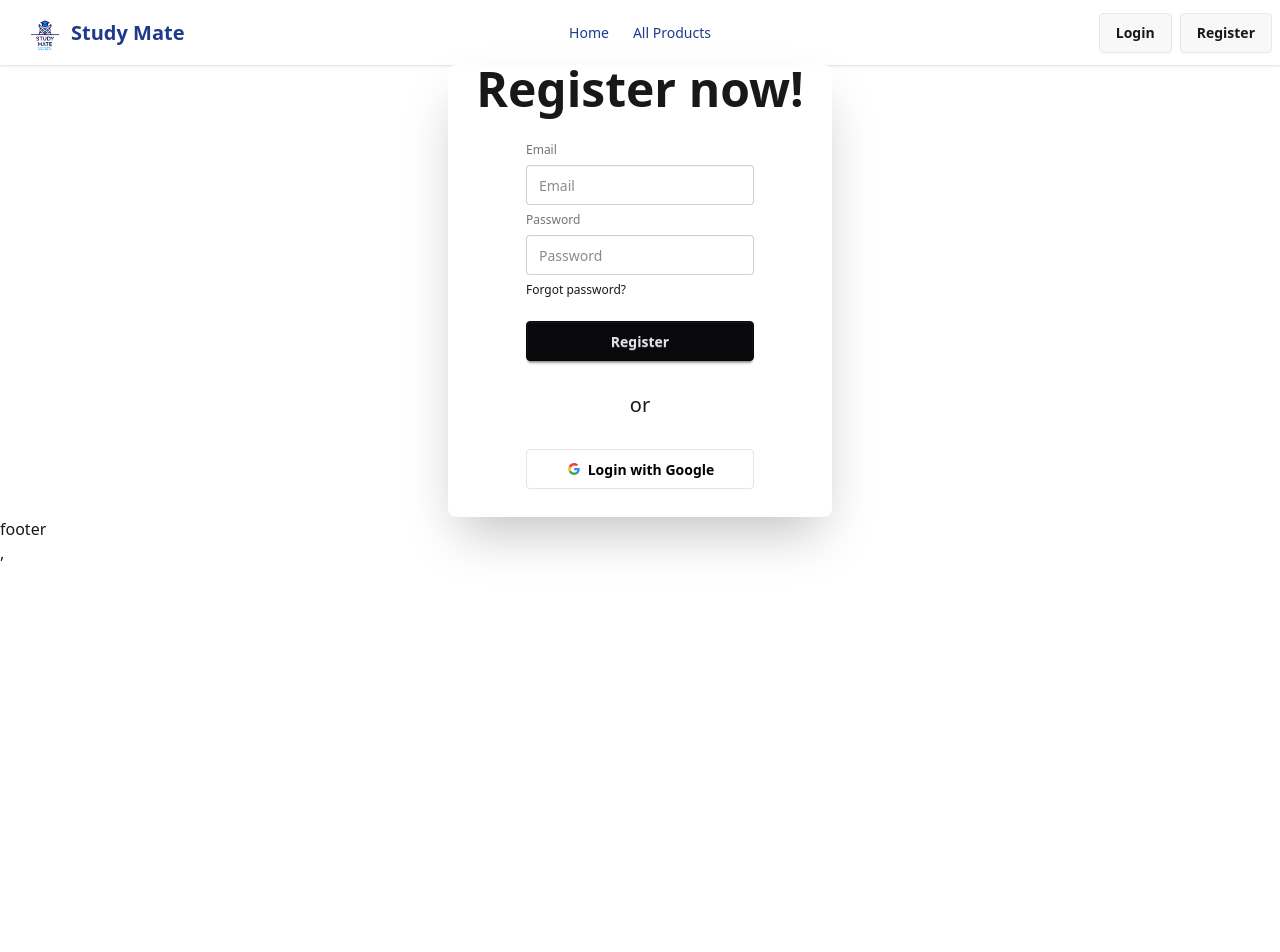
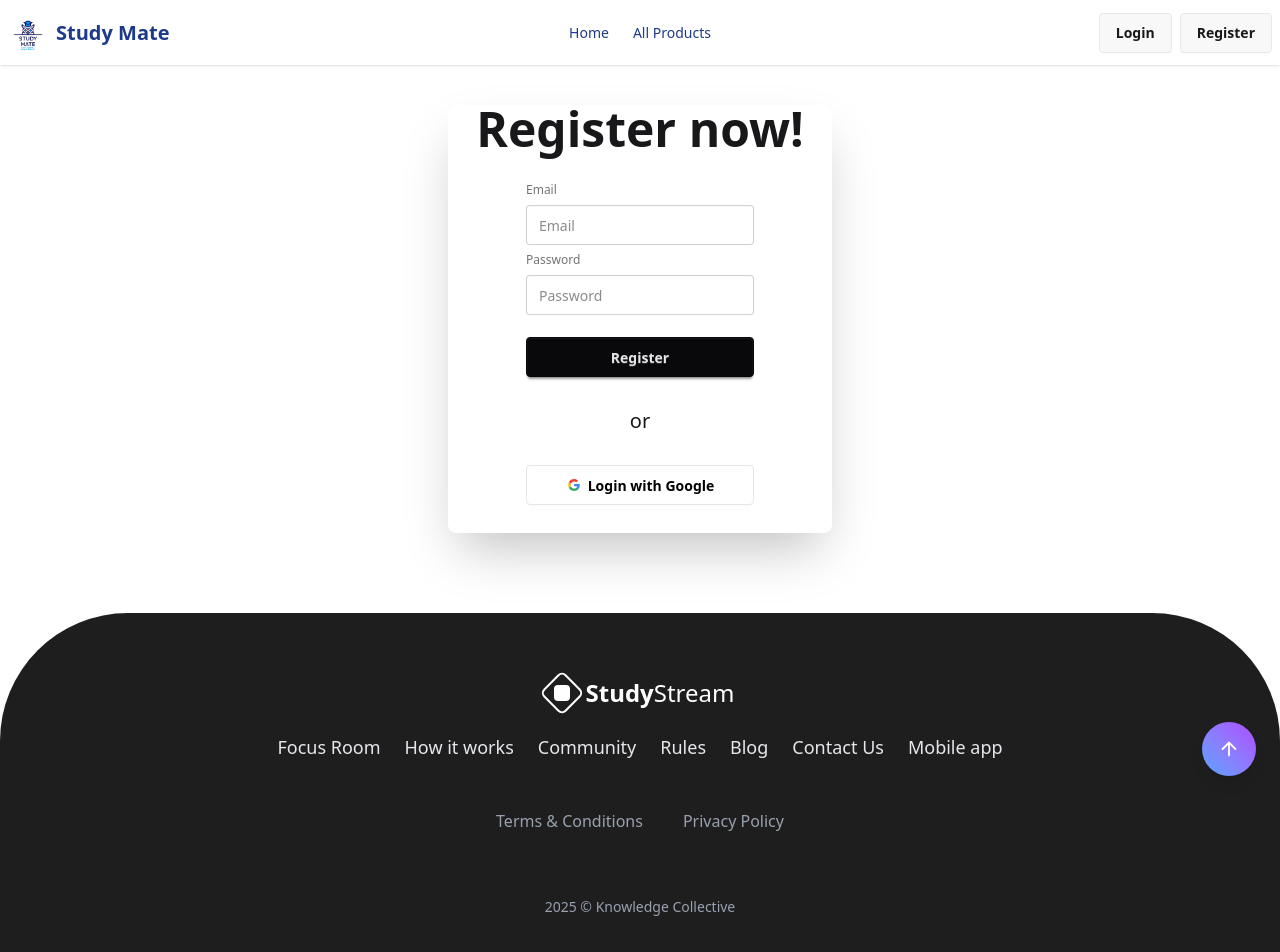
Before and after one commit to roymukta21/roy-10th-assingment-client, a React (Vite) app: page /Register in a window 1280 px wide. Shown: the top 952 px of the page. Before the commit the page ends 800 px from the top, so only its background shows below. Built offline with nearby package versions, Linux system fonts and the light colour scheme; no server answers.

Commit message:
fix the login page

```diff
--- a/index.html
+++ b/index.html
@@ -2,7 +2,7 @@
 <html lang="en">
   <head>
     <meta charset="UTF-8" />
-    <link rel="icon" type="image/svg+xml" href="/vite.svg" />
+    <link rel="icon" type="image/svg+xml" href="/public/freepik-hand-drawn-linear-known-academy-logo-202511081639166U46.png" />
     <meta name="viewport" content="width=device-width, initial-scale=1.0" />
     <title>study-mate-client</title>
   </head>
--- a/src/components/Carousel.jsx
+++ b/src/components/Carousel.jsx
@@ -5,23 +5,10 @@ const Carousel = () => {
     <div className="carousel w-full rounded-lg overflow-hidden">
       <div id="slide1" className="carousel-item relative w-full">
         <img
-          src="https://images.unsplash.com/photo-1529156069898-49953e39b3ac?ixlib=rb-4.1.0&ixid=M3wxMjA3fDB8MHxwaG90by1wYWdlfHx8fGVufDB8fHx8fA%3D%3D&auto=format&fit=crop&q=80&w=1932"
+          src="https://images.unsplash.com/photo-1456513080510-7bf3a84b82f8?ixlib=rb-4.1.0&ixid=M3wxMjA3fDB8MHxwaG90by1wYWdlfHx8fGVufDB8fHx8fA%3D%3D&auto=format&fit=crop&q=80&w=1546"
           className="w-full object-contain"
         />
         <div className="absolute left-5 right-5 top-1/2 flex -translate-y-1/2 justify-between">
-          <a href="#slide3" className="btn btn-circle">❮</a>
-          <a href="#slide2" className="btn btn-circle">❯</a>
-        </div>
-      </div>
-
-      <div id="slide2" className="carousel-item relative w-full">
-        <img
-          src="https://plus.unsplash.com/premium_photo-1668197658521-1d5f97d60bcc?ixlib=rb-4.1.0&ixid=M3wxMjA3fDB8MHxwaG90by1wYWdlfHx8fGVufDB8fHx8fA%3D%3D&auto=format&fit=crop&q=80&w=687"
-          className="w-full overflow-hidden"
-        />
-        <div className="absolute left-5 right-5 top-1/2 flex -translate-y-1/2 justify-between">
-          <a href="#slide1" className="btn btn-circle">❮</a>
-          <a href="#slide3" className="btn btn-circle">❯</a>
         </div>
       </div>
     </div>
--- a/src/components/Footer.jsx
+++ b/src/components/Footer.jsx
@@ -1,11 +1,55 @@
-import React from 'react';
+import React from "react";
+import { ArrowUp } from "lucide-react";
 
-const Footer = () => {
-    return (
-        <div>
-         footer
+export default function Footer() {
+  const scrollToTop = () => {
+    window.scrollTo({ top: 0, behavior: "smooth" });
+  };
+
+  return (
+    <footer className="relative bg-[#1E1E1E] text-white text-center mt-20 rounded-t-[8rem]">
+      {/* Logo */}
+      <div className="pt-16 pb-8 flex flex-col items-center space-y-6">
+        <div className="flex items-center space-x-2">
+          <div className="w-8 h-8 border-2 border-white rotate-45 rounded-md flex items-center justify-center">
+            <div className="w-4 h-4 bg-white rotate-45 rounded-sm"></div>
+          </div>
+          <h1 className="text-2xl font-semibold">
+            Study<span className="font-light">Stream</span>
+          </h1>
         </div>
-    );
+
+        {/* Navigation Links */}
+        <div className="flex flex-wrap justify-center gap-6 text-gray-200 text-lg">
+          <a href="#">Focus Room</a>
+          <a href="#">How it works</a>
+          <a href="#">Community</a>
+          <a href="#">Rules</a>
+          <a href="#">Blog</a>
+          <a href="#">Contact Us</a>
+          <a href="#">Mobile app</a>
+        </div>
+
+        {/* Terms and Privacy */}
+        <div className="flex flex-wrap justify-center gap-10 text-gray-400 text-base mt-6">
+          <a href="#">Terms & Conditions</a>
+          <a href="#">Privacy Policy</a>
+        </div>
+
+        {/* Copyright */}
+        <p className="text-gray-400 text-sm mt-10 pb-8">
+          2025 © Knowledge Collective
+        </p>
+      </div>
+
+      {/* Go to Top Button */}
+      <button
+        onClick={scrollToTop}
+        className="fixed bottom-6 right-6 bg-gradient-to-tr from-blue-400 to-purple-500 hover:opacity-90 text-white p-4 rounded-full shadow-lg transition-all duration-300"
+        aria-label="Go to top"
+      >
+        <ArrowUp size={22} />
+      </button>
+    </footer>
+  );
 };
-
-export default Footer;
--- a/src/components/Navbar.jsx
+++ b/src/components/Navbar.jsx
@@ -1,5 +1,5 @@
 import { use } from "react";
-import { NavLink } from "react-router";
+import { Link, NavLink } from "react-router";
 import { AuthContext } from "../context/AuthContext";
 import { signOut } from "firebase/auth";
 import { auth } from "../firebase.init.js/firebase.init";
@@ -51,7 +51,7 @@ const Navbar = () => {
             {links}
           </ul>
         </div>
-        <a className="btn btn-ghost text-xl"> <img className="h-10 w-10" src="/freepik-hand-drawn-linear-known-academy-logo-202511081639166U46.png" alt="" /> Study Mate</a>
+         <Link to="/" className="flex items-center gap-2 text-xl font-semibold"><img className="h-10 w-10" src="/freepik-hand-drawn-linear-known-academy-logo-202511081639166U46.png" alt="" /> Study Mate</Link>
       </div>
       <div className="navbar-center hidden lg:flex">
         <ul className="menu menu-horizontal px-1">{links}</ul>
--- a/src/pages/Register.jsx
+++ b/src/pages/Register.jsx
@@ -17,7 +17,7 @@ const Register = () => {
 
 
   return (
-    <div className="card bg-base-100 mx-auto w-full max-w-sm shrink-0 shadow-2xl justify-center items-center">
+    <div className="card bg-base-100 mx-auto w-full max-w-sm shrink-0 shadow-2xl justify-center items-center mt-10">
       <h1 className="text-5xl font-bold">Register now!</h1>
       <div className="card-body">
         <fieldset className="fieldset">
@@ -25,9 +25,7 @@ const Register = () => {
           <input type="email" className="input" placeholder="Email" />
           <label className="label">Password</label>
           <input type="password" className="input" placeholder="Password" />
-          <div>
-            <a className="link link-hover">Forgot password?</a>
-          </div>
+
           <button type="submit" className="btn btn-neutral mt-4 ">Register</button>
           <br />
           <p className="text-center text-xl">or</p>
```
